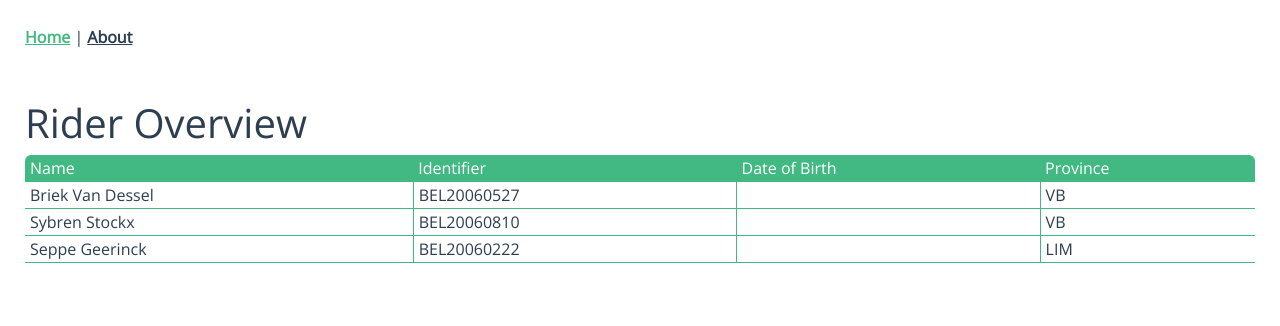
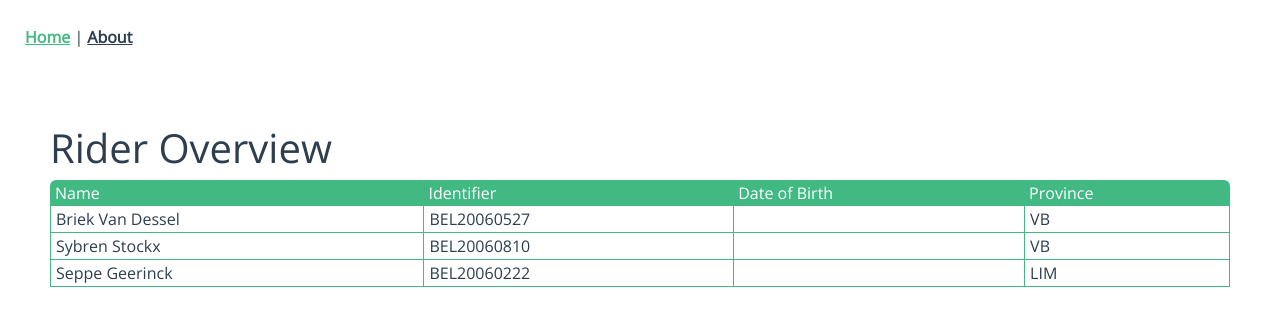
Before and after one commit to StevenVanDessel/raceresultsui, a Vue app: page / in a window 1280 px wide. Shown: the top 326 px of the page. Built offline with nearby package versions, Linux system fonts and the light colour scheme; data requests are answered from the project's data file.

Commit message:
Change css for rounded corners on table and added styling for main div

```diff
--- a/src/assets/raceresults.css
+++ b/src/assets/raceresults.css
@@ -5,7 +5,7 @@
     color: #2c3e50;
   }
 
-  #nav {
+  #nav, #main {
     padding: 25px;
   }
 
@@ -21,7 +21,8 @@
   table {
     width: 100%;
     border-spacing: 0;
-    border-collapse: collapse;
+    border: 1px;
+    border-collapse: separate;
   }
 
   th, td {
@@ -29,22 +30,19 @@
     padding-right: 5px;
   }
 
-  th, tfoot tr td {
+  th {
     background-color: #42b983;
     font-weight: normal;
     color: white;
-    border: 0px;
   }
 
-  tbody td {
-    border: 1px solid #42b983;
+  tbody tr td {
+    border-left: 1px solid #42b983;
+    border-bottom: 1px solid #42b983;
   }
 
-  tbody tr td:first-child {
-    border-left-width: 0px;
-  }
   tbody tr td:last-child {
-    border-right-width: 0px;
+    border-right: 1px solid #42b983;
   }
 
   th:first-child {
```
